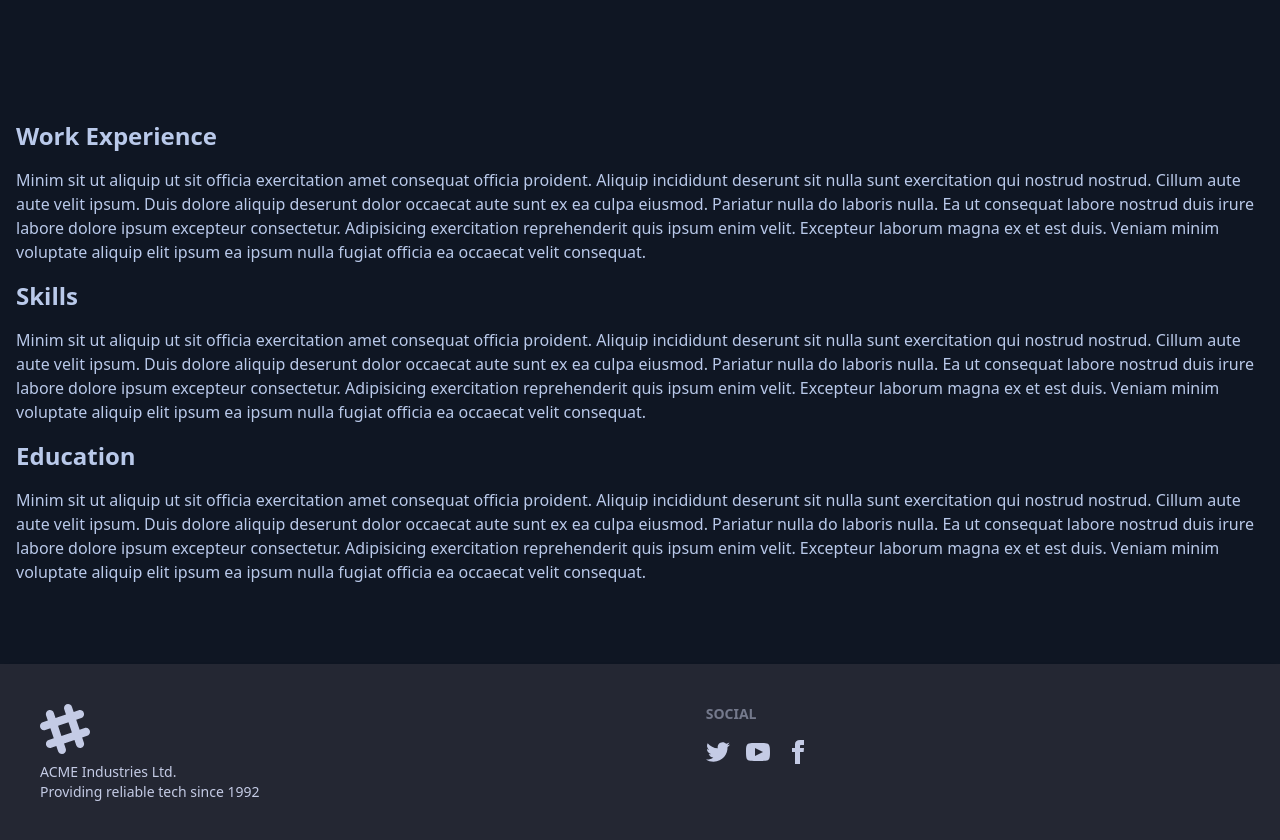
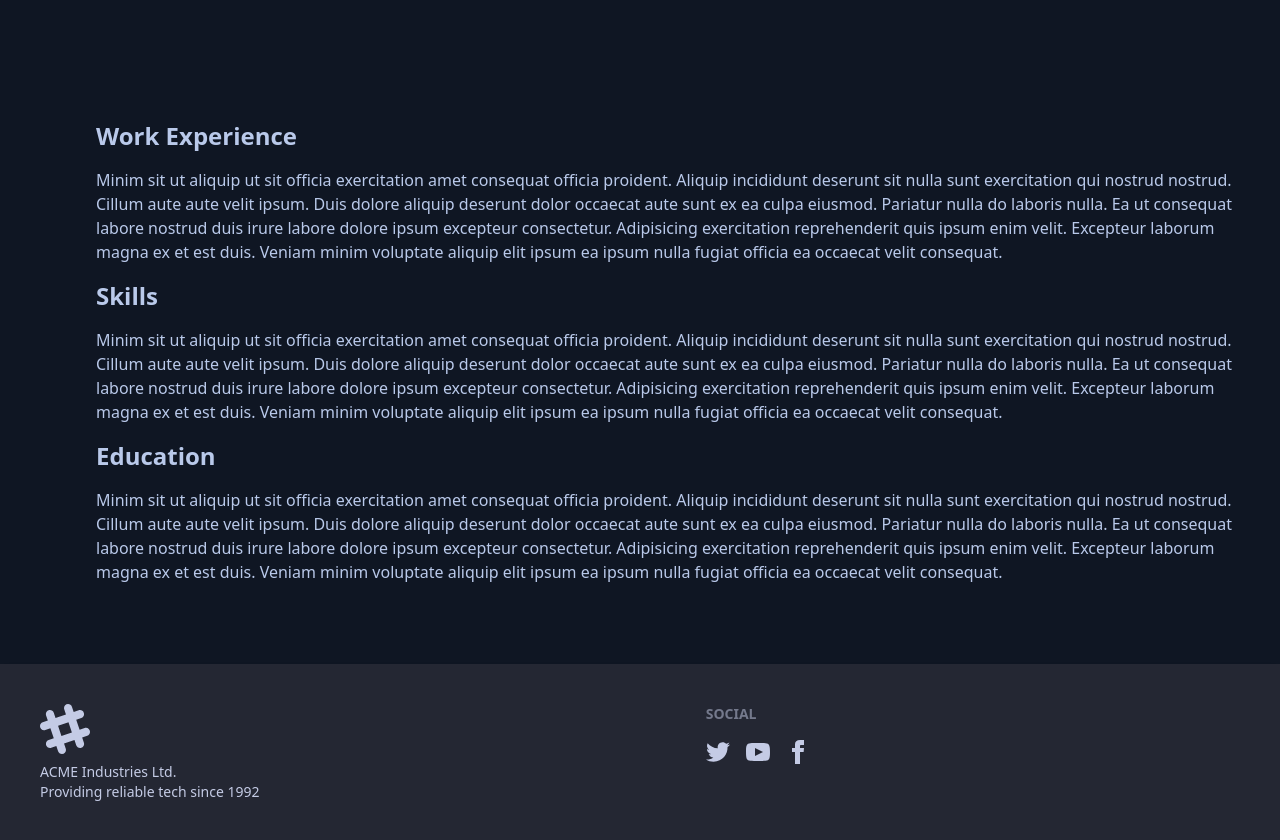
Before and after one commit to alka7ex/blog, a Next.js app: page /resume in a window 1280 px wide. Shown: the part 760-1600 px from the top of the page. Built offline with nearby package versions, Linux system fonts and the light colour scheme.

Commit message:
remove get started button in resume page

```diff
--- a/app/resume/page.js
+++ b/app/resume/page.js
@@ -7,38 +7,37 @@ export default function blog() {
         <div className="hero-content flex-col md:flex-row-reverse">
           <img src="1682770822163.jpg" className="max-w-sm rounded-2xl h-72 md:h-96 w-max object-contain shadow-2xl" />
           <div className=''>
-            <h1 className="text-5xl font-bold">Box Office News!</h1>
-            <p className="py-6">Provident cupiditate voluptatem et in. Quaerat fugiat ut assumenda excepturi exercitationem quasi. In deleniti eaque aut repudiandae et a id nisi.</p>
-            <button className="btn btn-primary">Get Started</button>
+            <h1 className="text-5xl font-bold text-center md:text-left">Box Office News!</h1>
+            <p className="py-6 text-center md:text-left">Provident cupiditate voluptatem et in. Quaerat fugiat ut assumenda excepturi exercitationem quasi. In deleniti eaque aut repudiandae et a id nisi.</p>
           </div>
         </div>
       </div>
       <div>
-        <div className="container px-4 pb-16 bg-base-200">
+        <div className="container px-4 pb-16 bg-base-200 xl:pl-24">
           <h2 className='my-4 text-2xl font-bold'>
             Work Experience
           </h2>
-          <h5 className=''>
+          <p className=''>
             Minim sit ut aliquip ut sit officia exercitation amet consequat officia proident. Aliquip incididunt deserunt sit nulla sunt exercitation qui nostrud nostrud. Cillum aute aute velit ipsum.
             Duis dolore aliquip deserunt dolor occaecat aute sunt ex ea culpa eiusmod. Pariatur nulla do laboris nulla. Ea ut consequat labore nostrud duis irure labore dolore ipsum excepteur consectetur.
             Adipisicing exercitation reprehenderit quis ipsum enim velit. Excepteur laborum magna ex et est duis. Veniam minim voluptate aliquip elit ipsum ea ipsum nulla fugiat officia ea occaecat velit consequat.
-          </h5>
+          </p>
           <h2 className='my-4 text-2xl font-bold'>
             Skills
           </h2>
-          <h5 className=''>
+          <p className=''>
             Minim sit ut aliquip ut sit officia exercitation amet consequat officia proident. Aliquip incididunt deserunt sit nulla sunt exercitation qui nostrud nostrud. Cillum aute aute velit ipsum.
             Duis dolore aliquip deserunt dolor occaecat aute sunt ex ea culpa eiusmod. Pariatur nulla do laboris nulla. Ea ut consequat labore nostrud duis irure labore dolore ipsum excepteur consectetur.
             Adipisicing exercitation reprehenderit quis ipsum enim velit. Excepteur laborum magna ex et est duis. Veniam minim voluptate aliquip elit ipsum ea ipsum nulla fugiat officia ea occaecat velit consequat.
-          </h5>
+          </p>
           <h2 className='my-4 text-2xl font-bold'>
             Education
           </h2>
-          <h5 className=''>
+          <p className=''>
             Minim sit ut aliquip ut sit officia exercitation amet consequat officia proident. Aliquip incididunt deserunt sit nulla sunt exercitation qui nostrud nostrud. Cillum aute aute velit ipsum.
             Duis dolore aliquip deserunt dolor occaecat aute sunt ex ea culpa eiusmod. Pariatur nulla do laboris nulla. Ea ut consequat labore nostrud duis irure labore dolore ipsum excepteur consectetur.
             Adipisicing exercitation reprehenderit quis ipsum enim velit. Excepteur laborum magna ex et est duis. Veniam minim voluptate aliquip elit ipsum ea ipsum nulla fugiat officia ea occaecat velit consequat.
-          </h5>
+          </p>
         </div>
       </div>
     </div>
```
